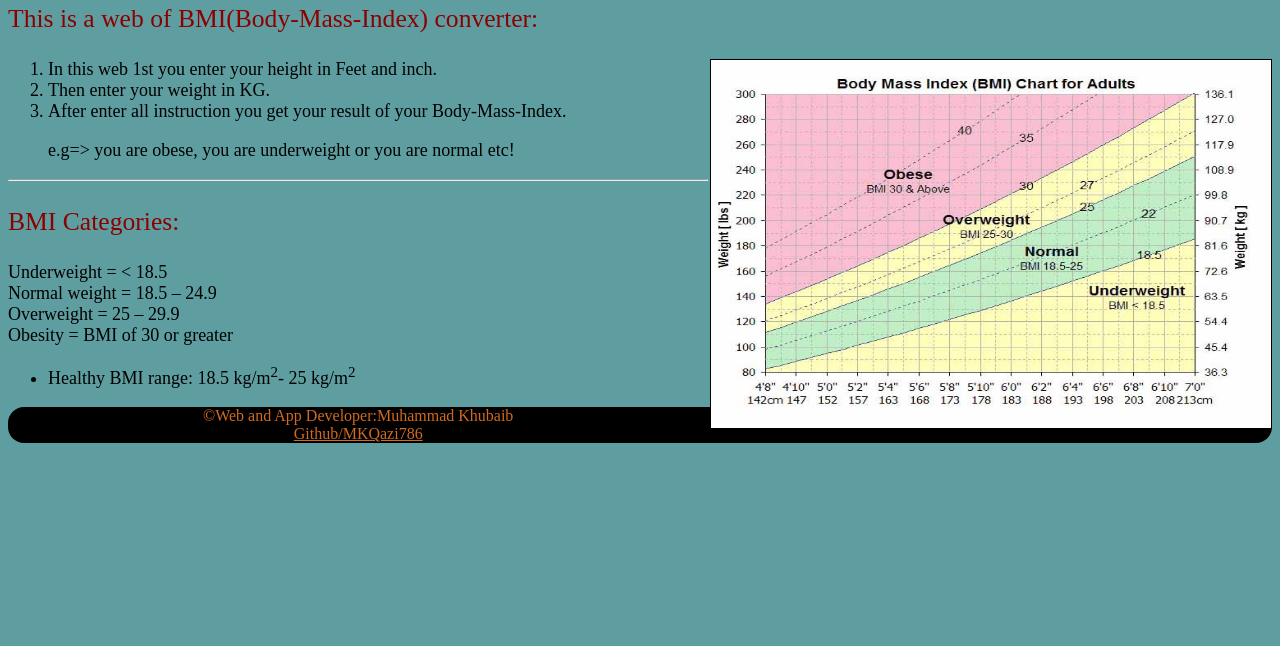
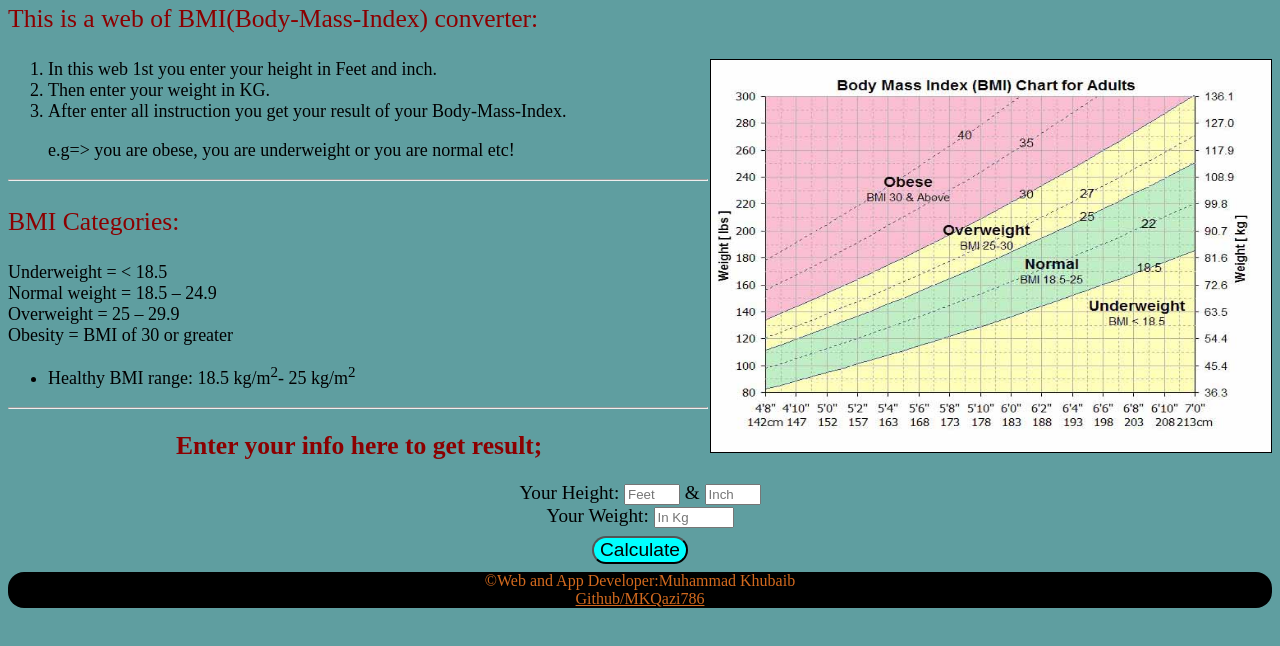
Before and after one commit to MKQazi786/ES6-javascript-BMI-converter, a plain HTML site: page index.html in a window 1280 px wide. Shown: the part 150-796 px from the top of the page. Drawn offline with Linux system fonts and the light colour scheme.

Commit message:
i have added form input and some js

```diff
--- /dev/null
+++ b/BMI.js
@@ -0,0 +1,6 @@
+function calculateBMI(){
+    let heightInputFeet = document.getElementById("heightInputFeet").value;
+    let heightInputInch = document.querySelector("#heightInputInch").value;
+
+    let weightInputKg = document.getElementById("weightInputKg").value
+}
--- a/index.html
+++ b/index.html
@@ -1,5 +1,6 @@
 <!DOCTYPE html>
 <html lang="en">
+
 <head>
     <meta charset="UTF-8">
     <meta http-equiv="X-UA-Compatible" content="IE=edge">
@@ -7,15 +8,17 @@
     <title>ES6 javascript BMI converter</title>
     <link rel="stylesheet" href="style.css">
 </head>
+
 <body>
-<header class="header" >
+    <header class="header">
         <h1>ES6 javascript BMI converter</h1> <img id="mylogo" src="./image/h3e6H.jpg" alt="my logo">
     </header>
 
-    <p id="p1" >This is a web of BMI(Body-Mass-Index) converter: <p>
+    <p id="p1">This is a web of BMI(Body-Mass-Index) converter:
+    <p>
 
         <img src="./image/bmi-chart-for-adults.jpg" id="img1" alt="image of BMI">
-    <ol id="para" >
+    <ol id="para">
         <li>In this web 1st you enter your height in Feet and inch.</li>
         <li>Then enter your weight in KG.</li>
         <li>After enter all instruction you get your result of your Body-Mass-Index.</li>
@@ -31,14 +34,52 @@
             Overweight = 25 – 29.9 <br>
             Obesity = BMI of 30 or greater
     </P>
-        <ul id="para" >
+    <ul id="para">
         <li>Healthy BMI range: 18.5 kg/m<sup>2</sup>- 25 kg/m<sup>2</sup> </li>
     </ul>
+
+    <hr>
+
+    <legend class="legend">
+
+
+        <form action="onsubmit">
+
+            <h2 id="p1"> Enter your info here to get result; </h2>
+
+            <label for="heightInputFeet">
+                Your Height:
+            </label>
+
+            <input required step="1" type="number" id="heightInputFeet" min="0" max="10" placeholder="Feet">
+            &
+            <input required step="1" type="number" id="heightInputInch" min="0" max="11" placeholder="Inch">
+            <br>
+
+            <label for="weightInputKg">
+                Your Weight:
+            </label>
+
+            <input required step="0.1" type="number" id="weightInputKg" placeholder="In Kg" min="0" max="136">
+
+            <br>
+
+            <button id="button" type="submit"> Calculate </button>
+
+        </form>
+
+    </legend>
 
     <footer class="footer">
         &copy;Web and App Developer:Muhammad Khubaib <br>
         <a href="https://github.com/MKQazi786">Github/MKQazi786</a>
     </footer>
 
+
+
+
+
+    <script src="BMI.js"></script>
 </body>
+
 </html>
--- a/style.css
+++ b/style.css
@@ -41,6 +41,18 @@ h1{
 
 }
 
+.legend{
+    text-align: center;
+}
+
+#button{
+    font-size: 1.2rem;
+    border-radius: 1rem;
+    background-color: aqua;
+    margin-top: 0.5rem;
+    margin-bottom: 0.5rem;
+}
+
 @media only screen and (min-width:768px) {
     .header{
         justify-content:space-between ;
@@ -54,7 +66,8 @@ h1{
     #img1{
         float: right;
         width: 35rem;
-        height: 23rem;
+        height: 24.5rem;
+        height: 24.5rem;
         border: 1px solid;
         /* margin-left:12rem; */
     }
@@ -66,4 +79,8 @@ h1{
     #p1{
         font-size: 1.6rem;
     }
+
+    .legend{
+        font-size: 1.2rem;
+    }
 }
```
Also changed, not shown: image/bmi image.jpg (deleted). Lines whose indentation alone changed are shown as unchanged.
